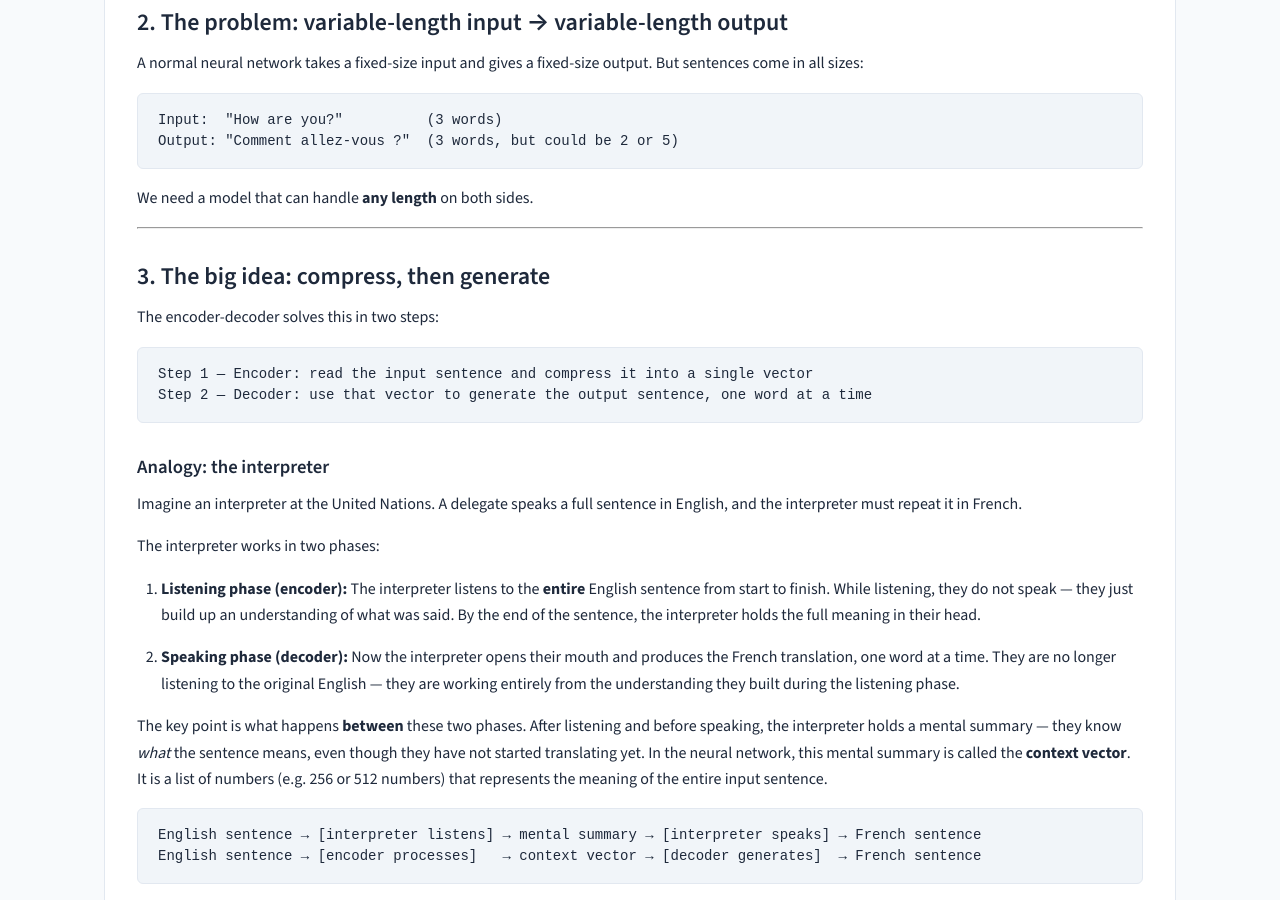
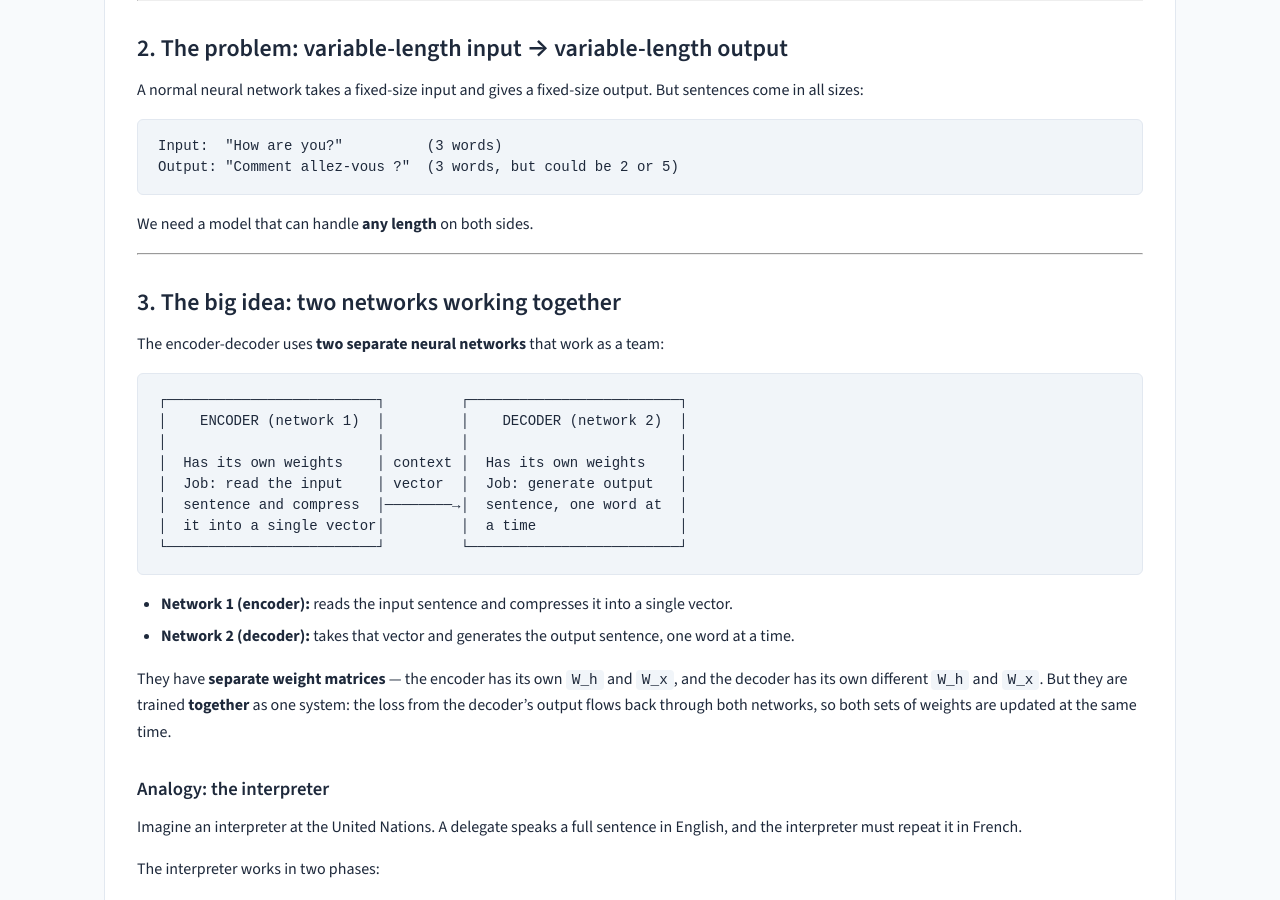
Before and after one commit to rilov/handbook, a Jekyll site: the page built from _topics/DL for GenAI - Part 2 - Encoder-Decoder Architecture.md, in a window 1280 px wide and 900 px high, scrolled down 1788 px. Built offline with Jekyll 4.4.1, drawn with Linux system fonts in a browser that asks for light colours; some of the changed text lies outside the part shown.

Commit message:
Make explicit that encoder and decoder are two separate neural networks with own weights

````diff
--- a/_topics/DL for GenAI - Part 2 - Encoder-Decoder Architecture.md
+++ b/_topics/DL for GenAI - Part 2 - Encoder-Decoder Architecture.md
@@ -20,7 +20,7 @@ summary: "A beginner-friendly guide to the encoder-decoder (seq2seq) architectur
 
 In Part 1 we turned words into numbers (embeddings). Now we need a network that can read a **whole sentence** and produce a **different sentence** — for example, translating English to French or summarising a paragraph.
 
-The architecture that does this is called **encoder-decoder**, also known as **sequence-to-sequence (seq2seq)**.
+The architecture that does this is called **encoder-decoder**, also known as **sequence-to-sequence (seq2seq)**. The important thing to know upfront: the encoder and decoder are **two separate neural networks**, each with its own weights. They are trained together but they do different jobs.
 
 ---
 
@@ -94,14 +94,25 @@ We need a model that can handle **any length** on both sides.
 
 ---
 
-## 3. The big idea: compress, then generate
+## 3. The big idea: two networks working together
 
-The encoder-decoder solves this in two steps:
+The encoder-decoder uses **two separate neural networks** that work as a team:
 
 ```text
-Step 1 — Encoder: read the input sentence and compress it into a single vector
-Step 2 — Decoder: use that vector to generate the output sentence, one word at a time
+┌─────────────────────────┐         ┌─────────────────────────┐
+│    ENCODER (network 1)  │         │    DECODER (network 2)  │
+│                         │         │                         │
+│  Has its own weights    │ context │  Has its own weights    │
+│  Job: read the input    │ vector  │  Job: generate output   │
+│  sentence and compress  │────────→│  sentence, one word at  │
+│  it into a single vector│         │  a time                 │
+└─────────────────────────┘         └─────────────────────────┘
 ```
+
+- **Network 1 (encoder):** reads the input sentence and compresses it into a single vector.
+- **Network 2 (decoder):** takes that vector and generates the output sentence, one word at a time.
+
+They have **separate weight matrices** — the encoder has its own `W_h` and `W_x`, and the decoder has its own different `W_h` and `W_x`. But they are trained **together** as one system: the loss from the decoder's output flows back through both networks, so both sets of weights are updated at the same time.
 
 ### Analogy: the interpreter
 
````
